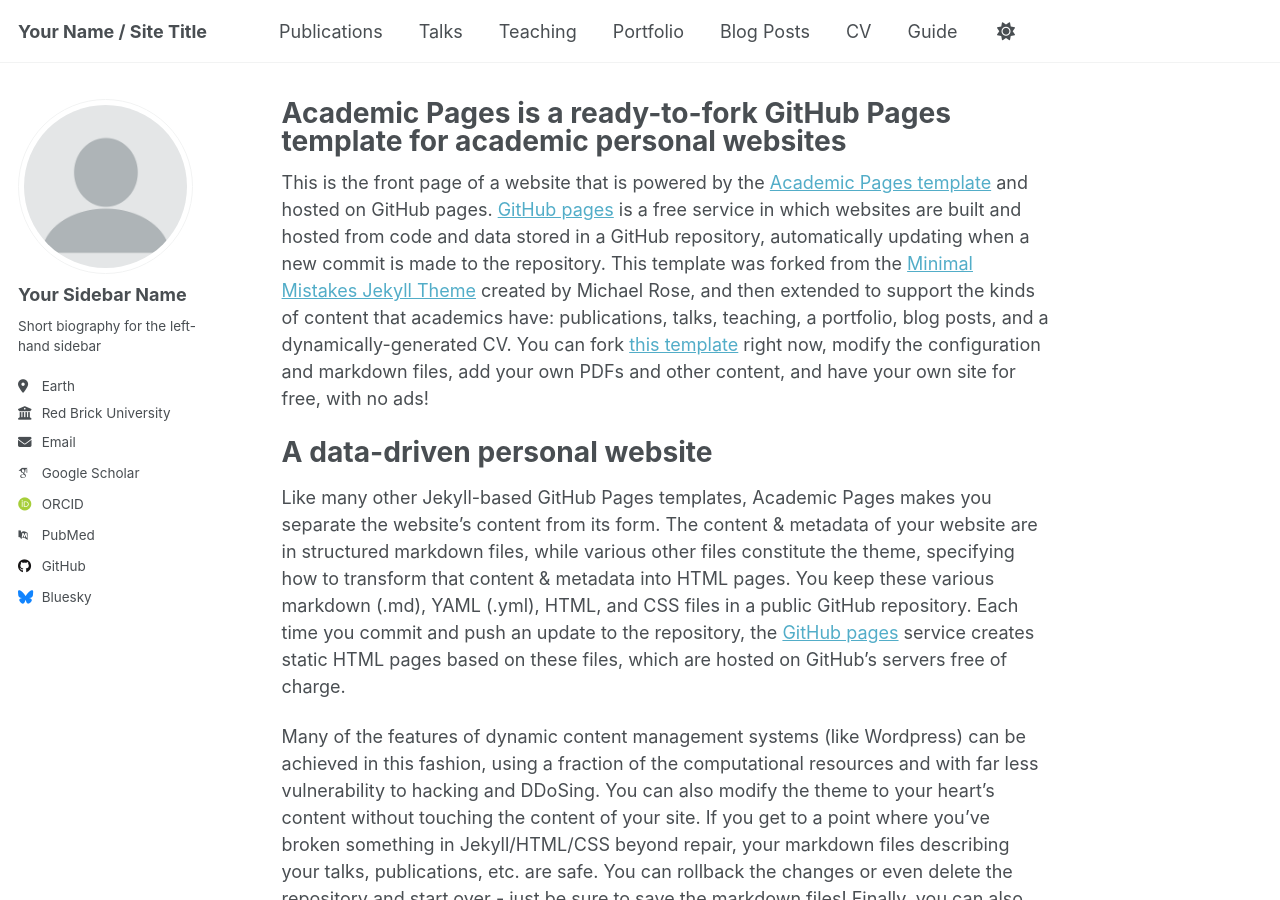
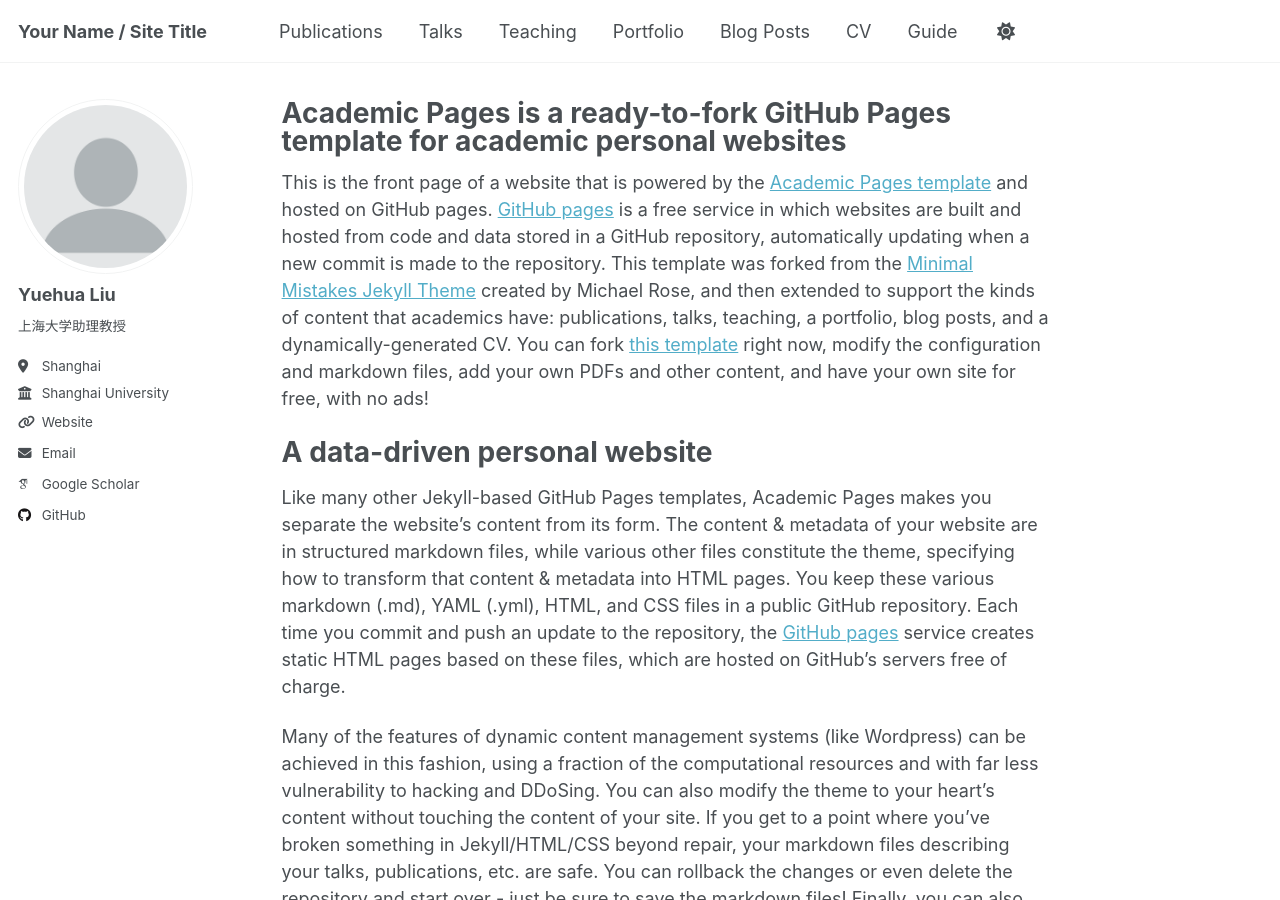
Before and after one commit to Wenjin0517/yuehualiu.github.io, a Jekyll site: the page built from _pages/about.md, in a window 1280 px wide and 900 px high. Built offline with Jekyll 4.4.1, drawn with Linux system fonts in a browser that asks for light colours; some web fonts are replaced.

Commit message:
Update _config.yml

```diff
--- a/_config.yml
+++ b/_config.yml
@@ -23,21 +23,21 @@ repository               : "academicpages/academicpages.github.io"
 author:
   # Biographic information
   avatar           : "profile.png"
-  name             : "Your Sidebar Name"
+  name             : "Yuehua Liu"
   pronouns         : # example: "she/her"
-  bio              : "Short biography for the left-hand sidebar"
-  location         : "Earth"
-  employer         : "Red Brick University"
-  uri              : # URL
+  bio              : "上海大学助理教授"
+  location         : "Shanghai"
+  employer         : "Shanghai University"
+  uri              : "https://scholar.google.com/citations?user=tnUmqKgAAAAJ&hl=en"
   email            : "none@example.org"
 
   # Academic websites
   arxiv            : # URL - Update with the correct link to your profile
-  googlescholar    : "https://scholar.google.com/citations?user=PS_CX0AAAAAJ"
+  googlescholar    : "https://scholar.google.com/citations?user=tnUmqKgAAAAJ&hl=en"
   impactstory      : # URL
-  orcid            : "http://orcid.org/yourorcidurl"
+  orcid            : # http://orcid.org/yourorcidurl"
   semantic         : # URL
-  pubmed           : "https://www.ncbi.nlm.nih.gov/pubmed/?term=john+snow"
+  pubmed           : # https://www.ncbi.nlm.nih.gov/pubmed/?term=john+snow"
   researchgate     : # URL
   scopus           : # URL
 
@@ -50,7 +50,7 @@ author:
   stackoverflow    : # User number or user number and name (i.e., use "1" or "1/jeff-atwood")
 
   # Social media
-  bluesky          : "bsky.app" # Replace this with you Bluesky username
+  bluesky          : # bsky.app" # Replace this with you Bluesky username
   facebook         : # Username
   flickr           : # Username
   foursquare       : # Username
```
